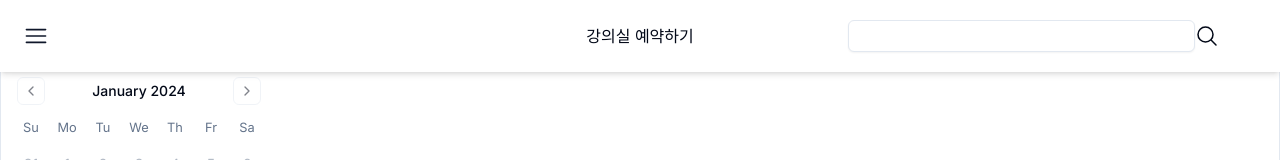
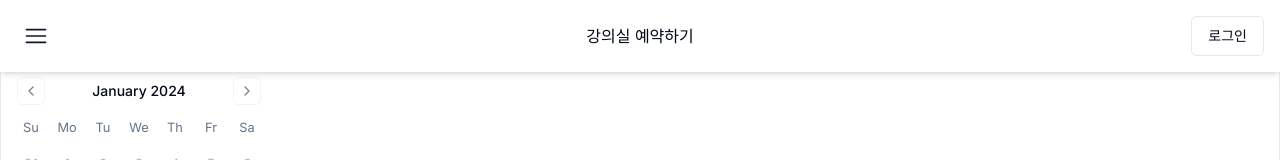
Before and after one commit to seon23/rsc-sys, a Next.js app: page /reservation in a window 1280 px wide. Shown: the top 160 px of the page. Built offline with nearby package versions, Linux system fonts and the light colour scheme; no server answers.

Commit message:
Add Header to root layout

```diff
--- a/app/layout.tsx
+++ b/app/layout.tsx
@@ -5,8 +5,7 @@ import { Inter } from 'next/font/google';
 import { ReactNode } from 'react';
 
 import './globals.css';
-import { NavModal } from './ui/NavModal';
-import { Input } from './ui/atoms/input';
+import Header from './ui/Header';
 
 const inter = Inter({ subsets: ['latin'] });
 
@@ -19,27 +18,7 @@ export default function RootLayout({ children }: { children: ReactNode }) {
   return (
     <html lang='en'>
       <body className={inter.className}>
-        <header className='p-4 fixed z-30 w-full shadow-md grid grid-cols-3 justify-between bg-background overflow-hidden items-center'>
-          <NavModal />
-          <h1 className='text-center'>강의실 예약하기</h1>
-          <div className='flex items-center'>
-            <Input type='text' className='bg-background h-8 lg:w-10/12' />
-            <svg
-              xmlns='http://www.w3.org/2000/svg'
-              fill='none'
-              viewBox='0 0 24 24'
-              strokeWidth={1.5}
-              stroke='currentColor'
-              className='w-6 h-6'
-            >
-              <path
-                strokeLinecap='round'
-                strokeLinejoin='round'
-                d='m21 21-5.197-5.197m0 0A7.5 7.5 0 1 0 5.196 5.196a7.5 7.5 0 0 0 10.607 10.607Z'
-              />
-            </svg>
-          </div>
-        </header>
+        <Header />
         <main className='pt-16'>{children}</main>
         <footer className='grid grid-cols-3 gap-3 bg-slate-400'>Footer</footer>
       </body>
--- /dev/null
+++ b/app/ui/Header.tsx
@@ -0,0 +1,55 @@
+import { Button } from '@/components/ui/button';
+
+import Image from 'next/image';
+import Link from 'next/link';
+
+import { auth, signIn, signOut } from '../_lib/auth';
+import { NavModal } from './NavModal';
+
+export default async function Header() {
+  const session = await auth();
+
+  return (
+    <header className='p-4 fixed z-30 w-full shadow-md grid grid-cols-3 justify-between bg-background overflow-hidden items-center'>
+      <NavModal />
+      <Link href='/'>
+        <h1 className='text-center'>강의실 예약하기</h1>
+      </Link>
+      <div className='flex items-center justify-self-end'>
+        {session ? (
+          <>
+            {/* <UserAvatar/> */}
+            <div className='relative h-10 w-10 shrink-0 overflow-hidden rounded-full'>
+              <Image
+                //   user.profileImg
+                src='https://via.placeholder.com/150/92c952'
+                alt='Profile Image'
+                width={40}
+                height={40}
+              />
+            </div>
+            {/* replace this with hover card */}
+            <form
+              action={async () => {
+                'use server';
+                await signOut();
+              }}
+            >
+              <Button variant='outline'>로그아웃</Button>
+            </form>
+          </>
+        ) : (
+          // <SignInBtn/>
+          <form
+            action={async () => {
+              'use server';
+              await signIn();
+            }}
+          >
+            <Button variant='outline'>로그인</Button>
+          </form>
+        )}
+      </div>
+    </header>
+  );
+}
```
